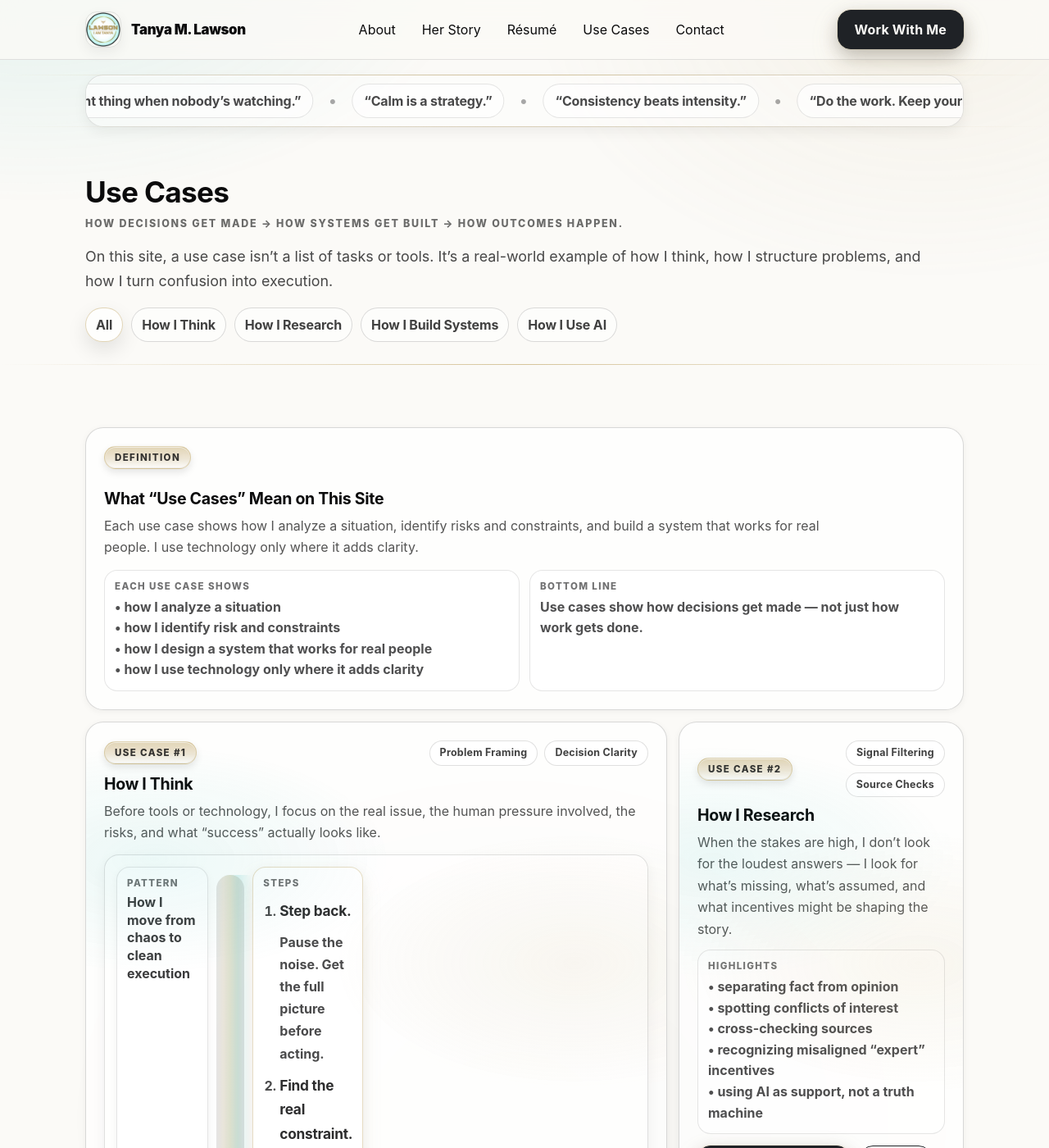
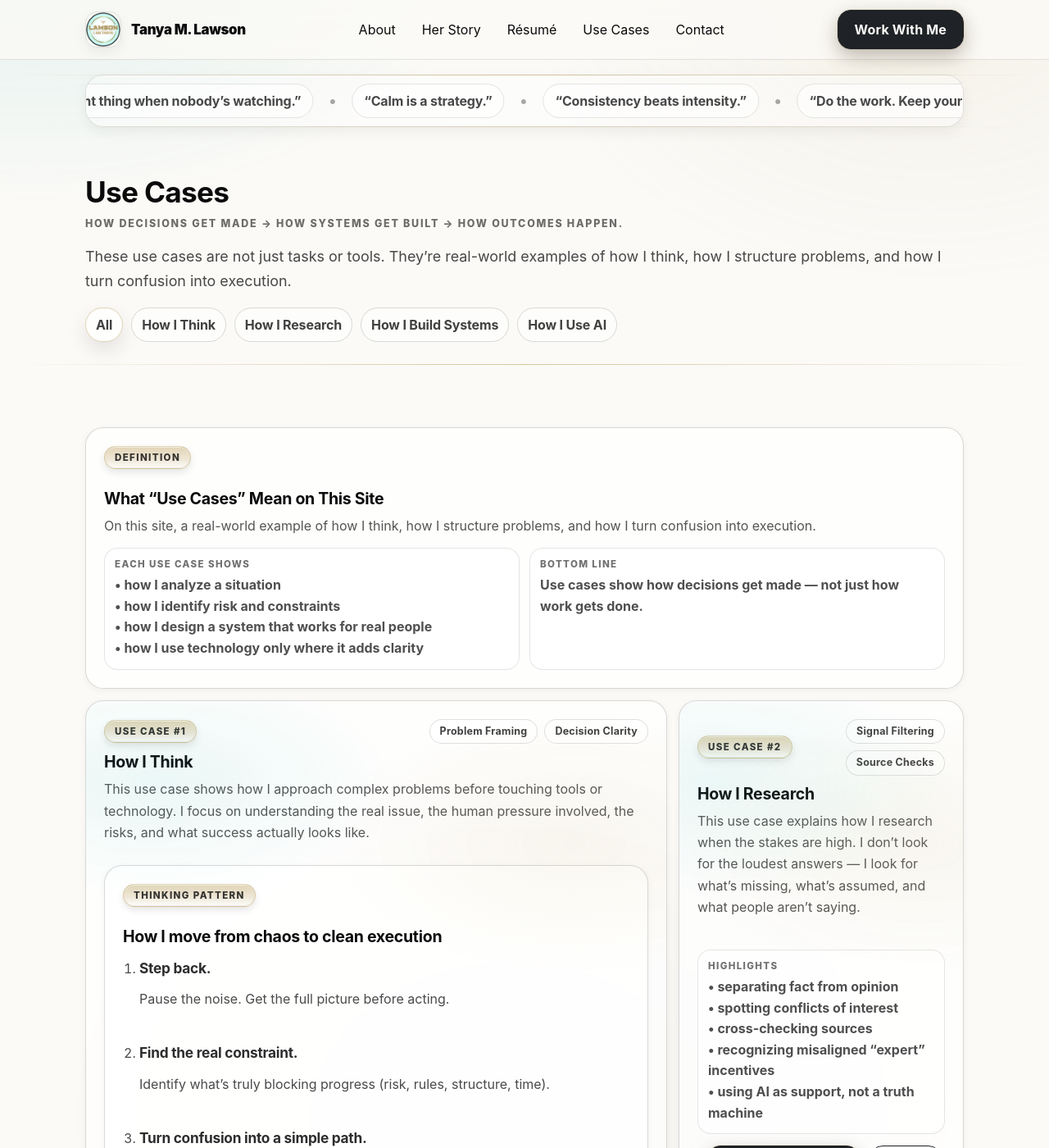
Before and after one commit to TanyaWBM1/TanyaLawson, a Jekyll site: the page built from use-cases/index.html, in a window 1280 px wide and 1400 px high. Shown: the whole window at 82% size. Built offline with Jekyll 4.4.1, drawn with Linux system fonts in a browser that asks for light colours; some of the changed text lies outside the part shown.

Commit message:
Update index.html

```diff
--- a/use-cases/index.html
+++ b/use-cases/index.html
@@ -14,9 +14,8 @@ show_ticker: true
       <div class="cta-kicker">How decisions get made → how systems get built → how outcomes happen.</div>
     </div>
 
-    <p class="hero-lead" style="max-width: 92ch;">
-      On this site, a use case isn’t a list of tasks or tools.
-      It’s a real-world example of how I think, how I structure problems, and how I turn confusion into execution.
+    <p class="hero-lead" style="max-width: 150ch;">
+      These use cases are not just tasks or tools. They’re real-world examples of how I think, how I structure problems, and how I turn confusion into execution.
     </p>
 
     <div class="usecases-filters" role="group" aria-label="Filter use cases">
@@ -33,14 +32,12 @@ show_ticker: true
   <div class="section-rule" aria-hidden="true"></div>
 
   <div class="container">
-
-    <!-- Definition -->
+    <!-- Definition block -->
     <article class="card reveal" aria-label="Definition of use cases">
       <div class="eyebrow">Definition</div>
       <h3 class="usecase-title">What “Use Cases” Mean on This Site</h3>
-      <p class="usecase-summary" style="max-width: 92ch;">
-        Each use case shows how I analyze a situation, identify risks and constraints, and build a system that works for real people.
-        I use technology only where it adds clarity.
+      <p class="usecase-summary" style="max-width: 150ch;">
+        On this site, a real-world example of how I think, how I structure problems, and how I turn confusion into execution.
       </p>
 
       <div class="usecase-details" style="margin-top: 14px;">
@@ -62,11 +59,11 @@ show_ticker: true
       </div>
     </article>
 
-    <!-- Use Case Grid -->
+    <!-- Use case cards -->
     <div class="bento usecases-grid" style="margin-top: 14px;">
 
       <!-- USE CASE #1 -->
-      <article class="card usecase span-8 reveal" data-tags="thinking documentation">
+      <article class="card usecase span-8 reveal" data-tags="thinking systems documentation">
         <div class="usecase-top">
           <div class="eyebrow">Use Case #1</div>
           <div class="usecase-badges">
@@ -76,52 +73,60 @@ show_ticker: true
         </div>
 
         <h3 class="usecase-title">How I Think</h3>
-        <p class="usecase-summary" style="max-width: 84ch;">
-          Before tools or technology, I focus on the real issue, the human pressure involved, the risks,
-          and what “success” actually looks like.
+        <p class="usecase-summary" style="max-width: 80ch;">
+          This use case shows how I approach complex problems before touching tools or technology.
+          I focus on understanding the real issue, the human pressure involved, the risks, and what success
+          actually looks like.<br><br>
         </p>
 
-        <!-- Thinking Pattern (visual block) -->
-        <div class="blueprint" aria-label="Thinking pattern">
-          <div class="bp-node">
-            <div class="bp-label">Pattern</div>
-            <div class="bp-value">How I move from chaos to clean execution</div>
-          </div>
+        <!-- Thinking Pattern Diagram -->
+        <div class="card" aria-label="Thinking pattern">
+  <div class="eyebrow">Thinking Pattern</div>
+  <h3 class="usecase-title">How I move from chaos to clean execution</h3>
 
-          <div class="bp-line" aria-hidden="true"></div>
+  <ol class="thinking-list">
+    <li>
+      <strong>Step back.</strong>
+      Pause the noise. Get the full picture before acting.<br><br>
+    </li>
+    <li>
+      <strong>Find the real constraint.</strong>
+      Identify what’s truly blocking progress (risk, rules, structure, time).<br><br>
+    </li>
+    <li>
+      <strong>Turn confusion into a simple path.</strong>
+      Convert complexity into clear next steps people can actually follow.<br><br>
+    </li>
+    <li>
+      <strong>Build a compliant system.</strong>
+      Design the structure so it works inside the rules — not against them.<br><br>
+    </li>
+    <li>
+      <strong>Execute + document.</strong>
+      Follow through with clean records so results hold up later.<br><br>
+    </li>
+  </ol>
+</div>
 
-          <div class="bp-node bp-node--outcome">
-            <div class="bp-label">Steps</div>
-            <div class="bp-value">
-              <ol class="thinking-list">
-                <li><strong>Step back.</strong> Pause the noise. Get the full picture before acting.</li>
-                <li><strong>Find the real constraint.</strong> Identify what’s truly blocking progress (risk, rules, structure, time).</li>
-                <li><strong>Turn confusion into a simple path.</strong> Convert complexity into clear next steps people can actually follow.</li>
-                <li><strong>Build a compliant system.</strong> Design the structure so it works inside the rules — not against them.</li>
-                <li><strong>Execute + document.</strong> Follow through with clean records so results hold up later.</li>
-              </ol>
-            </div>
-          </div>
-        </div>
 
-        <div class="usecase-details">
+        <div class="usecase-details" style="margin-top: 14px;">
           <div class="usecase-col">
             <div class="usecase-k">Includes two real examples</div>
             <div class="usecase-v">
               <strong>1A:</strong> Pro Se Handbook — turning legal confusion into clear next steps for people and small businesses.<br>
-              <strong>1B:</strong> Used car dealership overhaul — solving a licensing blocker with a practical, compliant “office trailer” solution.
+              <strong>1B:</strong> Used Car Dealership Overhaul — solving a licensing blocker with a practical, compliant “office trailer” solution.
             </div>
           </div>
           <div class="usecase-col">
             <div class="usecase-k">Why it matters</div>
             <div class="usecase-v">
-              It shows strategic thinking under pressure — not reactive task completion.
+              This establishes me as strategic — not reactive — in high-stakes environments.
             </div>
           </div>
         </div>
 
         <div class="usecase-actions">
-          <a class="btn btn-primary" href="/use-cases/how-i-think/">Read Use Case #1</a>
+          <br><br><a class="btn btn-primary" href="/use-cases/how-i-think/">Read Use Case #1</a>
           <a class="btn btn-ghost" href="/">Home</a>
         </div>
       </article>
@@ -138,8 +143,8 @@ show_ticker: true
 
         <h3 class="usecase-title">How I Research</h3>
         <p class="usecase-summary">
-          When the stakes are high, I don’t look for the loudest answers — I look for what’s missing,
-          what’s assumed, and what incentives might be shaping the story.
+          This use case explains how I research when the stakes are high. I don’t look for the loudest answers —
+          I look for what’s missing, what’s assumed, and what people aren’t saying.<br><br>
         </p>
 
         <div class="usecase-foot">
@@ -154,7 +159,7 @@ show_ticker: true
         </div>
 
         <div class="usecase-actions">
-          <a class="btn btn-primary" href="/use-cases/how-i-research/">Read Use Case #2</a>
+          <br><br><a class="btn btn-primary" href="/use-cases/how-i-research/">Read Use Case #2</a>
           <a class="btn btn-ghost" href="/">Home</a>
         </div>
       </article>
@@ -171,8 +176,8 @@ show_ticker: true
 
         <h3 class="usecase-title">How I Build Systems</h3>
         <p class="usecase-summary">
-          I turn complicated processes into clear, repeatable systems that real people can follow — even under stress,
-          time pressure, or limited budgets.
+          This use case shows how I turn complicated processes into clear, repeatable systems that real people can follow —
+          even under stress or time pressure.<br><br>
         </p>
 
         <div class="usecase-foot">
@@ -186,7 +191,7 @@ show_ticker: true
         </div>
 
         <div class="usecase-actions">
-          <a class="btn btn-primary" href="/use-cases/how-i-build-systems/">Read Use Case #3</a>
+          <br><br><a class="btn btn-primary" href="/use-cases/how-i-build-systems/">Read Use Case #3</a>
           <a class="btn btn-ghost" href="/">Home</a>
         </div>
       </article>
@@ -202,9 +207,9 @@ show_ticker: true
         </div>
 
         <h3 class="usecase-title">How I Use AI (Responsibly)</h3>
-        <p class="usecase-summary" style="max-width: 84ch;">
-          I use AI to reduce friction and improve clarity — without replacing judgment, accountability, or human oversight.
-          AI is an enhancer, not the brain.
+        <p class="usecase-summary" style="max-width: 80ch;">
+          This use case shows how I use AI to reduce friction and improve clarity — without replacing judgment,
+          accountability, or human oversight. AI is an enhancer, not the brain.<br><br>
         </p>
 
         <div class="usecase-details">
@@ -229,14 +234,13 @@ show_ticker: true
         </div>
 
         <div class="usecase-actions">
-          <a class="btn btn-primary" href="/use-cases/how-i-use-ai/">Read Use Case #4</a>
+          <br><br><a class="btn btn-primary" href="/use-cases/how-i-use-ai/">Read Use Case #4</a>
           <a class="btn btn-ghost" href="/">Home</a>
         </div>
       </article>
 
     </div>
 
-    <!-- Bottom CTA -->
     <div class="usecases-cta reveal">
       <div class="usecases-cta-inner">
         <div>
@@ -272,7 +278,9 @@ show_ticker: true
   }, { threshold: 0.12 });
   items.forEach(el => io.observe(el));
 
+  // ----------------------------
   // Filter chips
+  // ----------------------------
   const chips = document.querySelectorAll('.filter-chip');
   const cards = document.querySelectorAll('.usecase');
 
```
Also changed, not shown: other parts of use-cases/index.html (+3 -1 lines).
